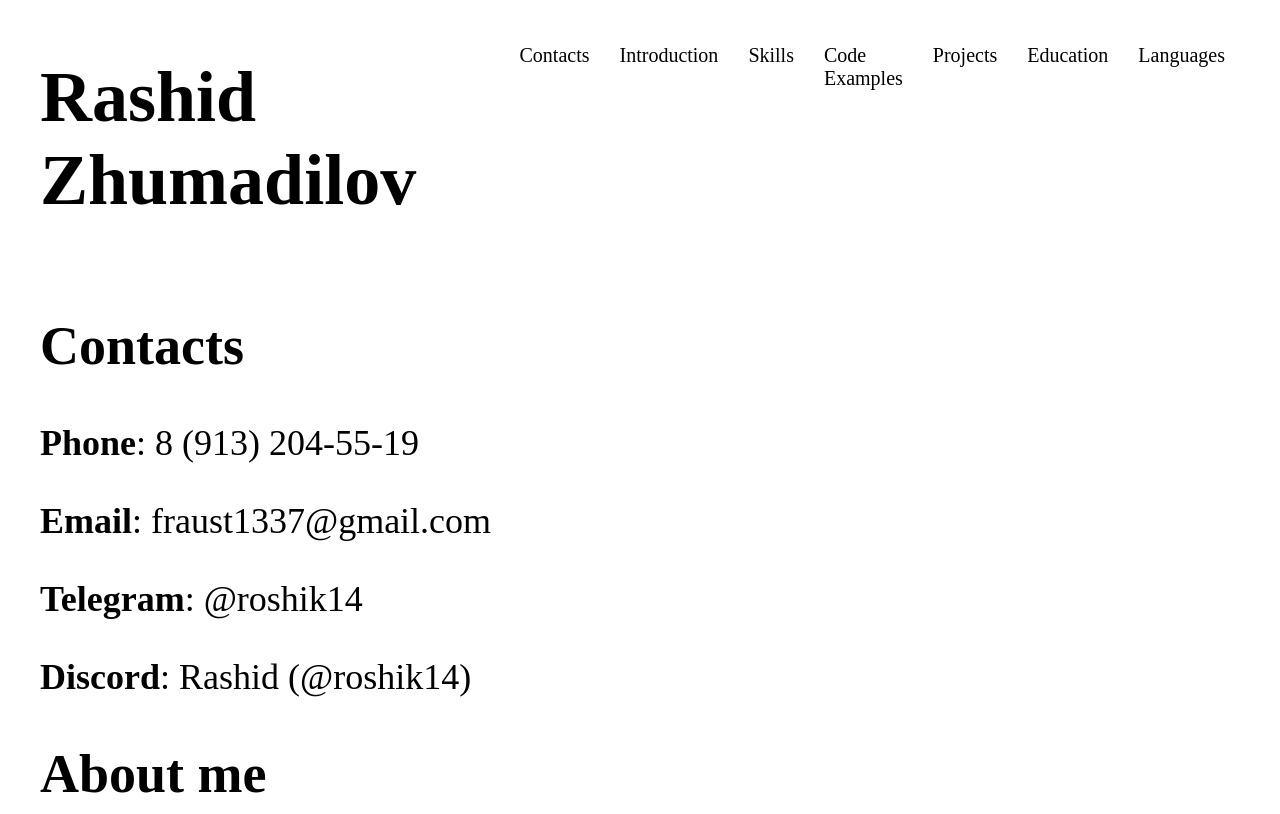
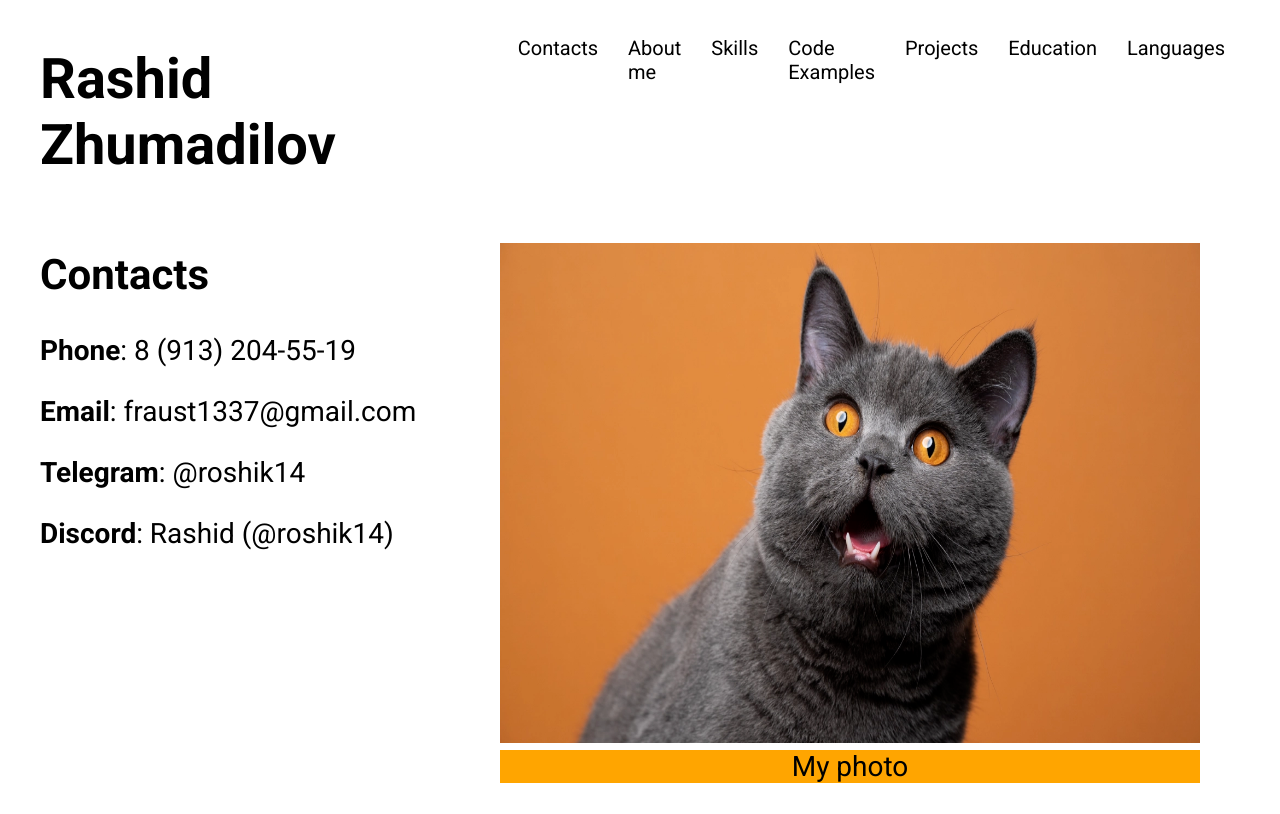
Before and after one commit to roshik14/rsschool-cv, a plain HTML site: page index.html in a window 1280 px wide. Shown: the top 814 px of the page. Drawn offline with Linux system fonts and the light colour scheme.

Commit message:
feat: styles for header and main

```diff
--- a/index.html
+++ b/index.html
@@ -1,4 +1,4 @@
-
+<!DOCTYPE html>
 <html lang="en">
 <head>
     <meta charset="UTF-8">
@@ -6,6 +6,9 @@
     <meta name="viewport" content="width=device-width, initial-scale=1.0">
     <title>CV</title>
     <link rel="stylesheet" href="style.css"/>
+    <link rel="preconnect" href="https://fonts.googleapis.com"/>
+    <link rel="preconnect" href="https://fonts.gstatic.com" crossorigin/>
+    <link href="https://fonts.googleapis.com/css2?family=Roboto:wght@400;700&display=swap" rel="stylesheet"/>
 </head>
 <body>
 <div class="container">
@@ -17,7 +20,7 @@
           <a href="#contacts-section" class="navigation-list-item-link">Contacts</a>
         </li>
         <li class ="navigation-list-item">
-          <a href="#intro-section" class="navigation-list-item-link">Introduction</a>
+          <a href="#intro-section" class="navigation-list-item-link">About me</a>
         </li>
         <li class ="navigation-list-item">
           <a href="#skills-section" class="navigation-list-item-link">Skills</a>
@@ -38,6 +41,7 @@
     </nav>
   </header>
   <main class="main">
+    <section class="contacts-and-photo">
       <section id="contacts-section" class="contacts">
         <h2 class="contacts-header">Contacts</h2>
         <p class="contacts-phone">
@@ -52,6 +56,11 @@
         <p class="contacts-discord">
           <b>Discord</b>: Rashid (@roshik14)
         </p>
+      </section>
+      <figure>
+        <img src="images/cat.png" alt="my-photo" width="700" height="500">
+        <figcaption>My photo</figcaption>
+      </figure>
     </section>
     <section id="intro-section" class="intro">
       <h2 class="intro-header">About me</h2>
@@ -74,20 +83,19 @@
         <code>
 function isIsogram(str) {
   return new Set(str.toLowerCase()).size == str.length;
-}
-        </code>
+} </code>
       </pre>
     </section>
     <section id="projects-section" class="projects">
       <h2 class="projects-header">Projects</h2>
       <ul class="projects-list">
         <li class="projects-list-item">
-          <a href="https://github.com/roshik14/SmartCalc_CPP" class="projects-list-item-link">
+          <a class="projects-list-item-link" href="https://github.com/roshik14/SmartCalc_CPP">
             SmartCalc_v2.0 (C++/Qt)
           </a>
         </li>
         <li class="projects-list-item">
-          <a href="https://github.com/roshik14/Maze_CPP" class="projects-list-item-link">
+          <a class="projects-list-item-link" href="https://github.com/roshik14/Maze_CPP">
             Maze (C++/Qt)
           </a>
         </li>
--- a/style.css
+++ b/style.css
@@ -1,6 +1,8 @@
 body {
-  font-size: 36px;
+  font-size: 28px;
+  font-family: 'Roboto', sans-serif;
 }
+
 ul {
   list-style-type: none;
 }
@@ -28,6 +30,36 @@ a {
   font-size: 20px;
 }
 
+.navigation-list-item-link {
+  transition: color 0.2s;
+}
+
 .navigation-list-item-link:link, :visited {
   color: black;
 }
+
+.navigation-list-item-link:hover {
+  color:red;
+}
+
+.contacts-and-photo {
+  display: flex;
+  justify-content: space-between;
+}
+
+figcaption {
+  text-align: center;
+  background-color: orange;
+}
+
+.skills-list {
+  list-style-type: disc;
+}
+
+.projects-list-item-link {
+  transition: background-color 0.3s;
+}
+
+.projects-list-item-link:hover {
+  background-color: coral;
+}
```
Lines whose indentation alone changed are shown as unchanged.
